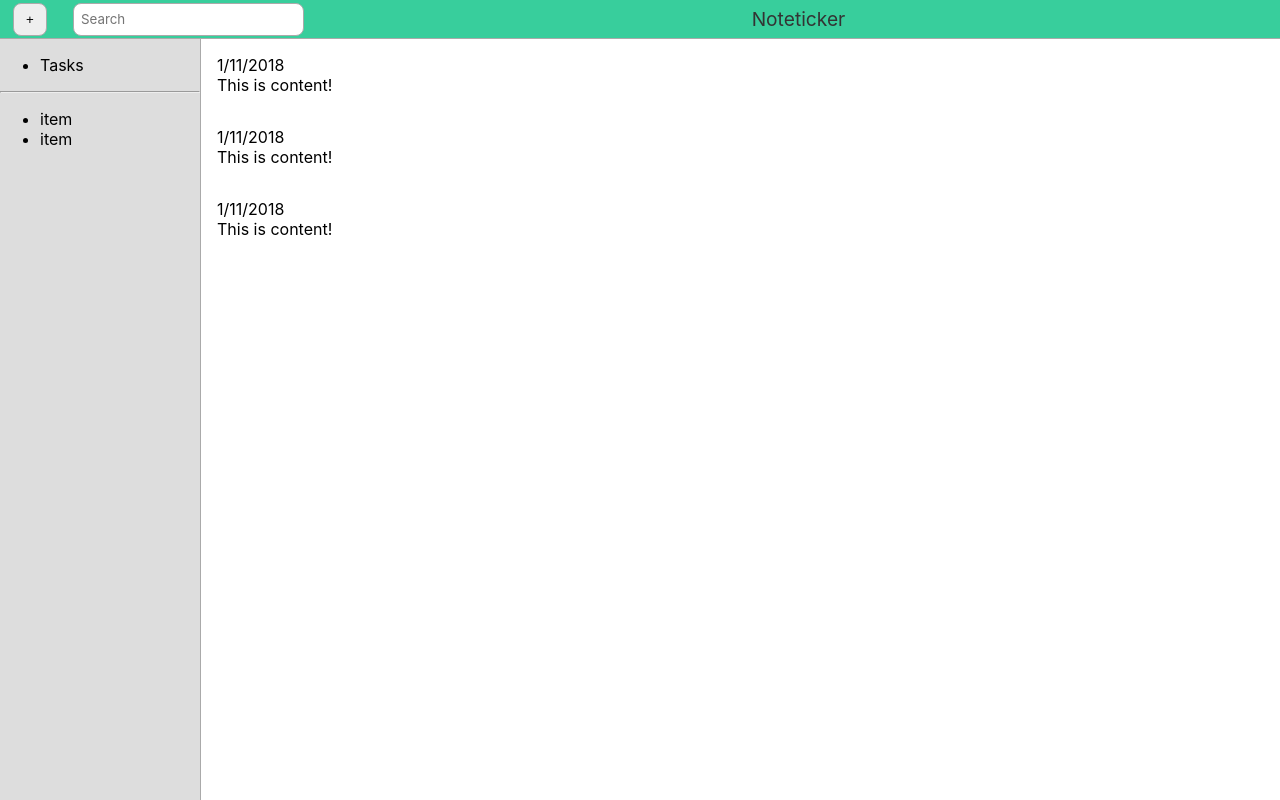
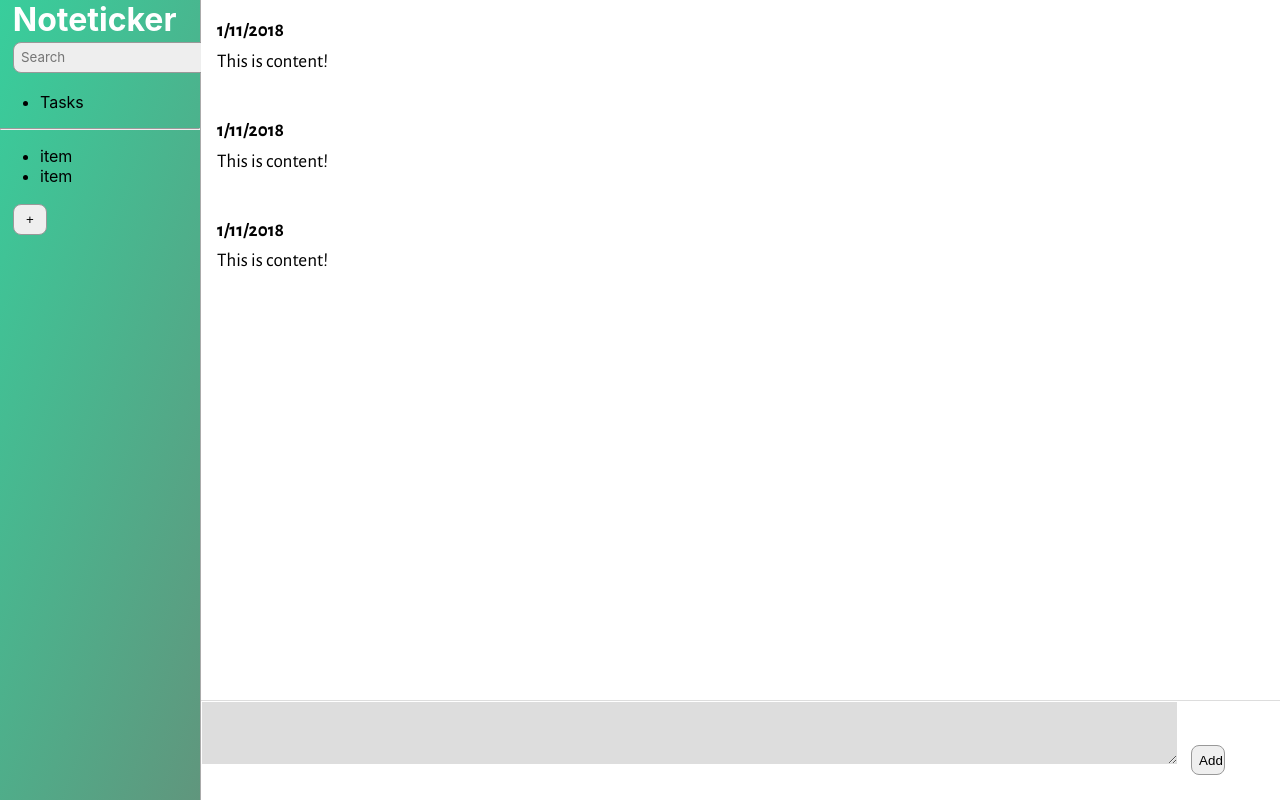
Before and after one commit to dapierce/noteticker, a React (Create React App) app: page / in a window 1280 px wide. Built offline with nearby package versions, Linux system fonts and the light colour scheme.

Commit message:
Interface design updates

```diff
--- a/public/index.html
+++ b/public/index.html
@@ -3,7 +3,7 @@
   <head>
     <meta charset="utf-8">
     <meta name="viewport" content="width=device-width, initial-scale=1, shrink-to-fit=no">
-    <meta name="theme-color" content="#000000">
+    <meta name="theme-color" content="#000000"><link href="https://fonts.googleapis.com/css?family=Alegreya+Sans:300,300i,400,400i,700,700i|Lato:300,300i,700,700i" rel="stylesheet">
     <!--
       manifest.json provides metadata used when your web app is added to the
       homescreen on Android. See https://developers.google.com/web/fundamentals/engage-and-retain/web-app-manifest/
@@ -19,7 +19,7 @@
       work correctly both with client-side routing and a non-root public URL.
       Learn how to configure a non-root public URL by running `npm run build`.
     -->
-    <title>React App</title>
+    <title>Noteticker</title>
   </head>
   <body>
     <noscript>
--- a/src/App.css
+++ b/src/App.css
@@ -1,6 +1,12 @@
 /* general rules:
     - use only relative and percentage values
     (high DPI should look nice!)
+*/
+
+/* TODO:
+    -[ ] change from flexbox to CSS Grid
+    -[ ] subdivide sections to typeography and layout
+    -[ ]
 */
 
 html,
@@ -12,14 +18,9 @@
   display: flex;
 }
 
-/* use system fonts by default */
-body, input {
-  font-family: -apple-system, BlinkMacSystemFont, 'Segoe UI', Roboto, Oxygen, Ubuntu, Cantarell, 'Open Sans', 'Helvetica Neue', sans-serif
-}
-
 input, button {
   border-radius: .6em;
-  border: .1em solid #aaa;
+  border: .1em solid #999;
   margin: .2em 1em;
   padding: .5em;
   outline: 0;
@@ -43,47 +44,128 @@
 }
 
 .App-header {
-  background-color: rgb(56, 206, 156);
-  border-bottom: 1px solid #aaa;
-  color: #333;
+  color: #fff;
   display: flex;
-  height: 2.4em;
   flex-direction: row;
+  margin: 0;
+  padding-left: .4em;
 }
 
 .App-header h1 {
-  margin: 0;
   width: 50%;
-  font-size: 1.2em;
-  font-weight: normal;
-  line-height: 2em;
   text-align: center;
   flex: 1;
 }
 
 .search {
-  background: #fff;
-  transition: border-color .2s ease;
+  background: #eee;
+  outline: 0;
+  transition: all .2s ease-in;
 }
 
 .search:focus {
-  border-radius: .7em;
-  border: .2em solid rgb(67, 133, 255);
-  margin: calc(.2em - .1em) calc(1em - .1em);
+  background: #fff;
+  border: .1em solid rgb(67, 133, 255);
+  box-shadow: inset 0 0 0em .15em rgb(67, 133, 255);
 }
 
 .nav {
   width: 200px;
-  background: #ddd;
+  background: linear-gradient(110deg, rgb(56, 206, 156), rgb(96, 150, 125));
   border-right: 1px solid #aaa;
 }
 
 .content {
   background: #fff;
   flex: 1;
+}
+
+.content-items {
   padding: 1em;
 }
 
 .content-item {
   padding-bottom: 2em;
 }
+
+.content-new {
+  border-top: 1px solid #ddd;
+}
+
+.new-content-input {
+  border: 1px solid #fff;
+  background-color: #ddd;
+  height: 3em;
+  transition: all .4s ease;
+  width: 90%;
+}
+
+.new-content-input:hover {
+  border: 1px solid #ddd;
+  background-color: #ddd;
+}
+
+.new-content-input:focus {
+  border: 1px solid #999;
+  background-color: #fff;
+}
+
+/*----
+Layout
+----*/
+
+body {
+  display: grid;
+  min-height: 100vh;
+  grid-template-columns: 260px 1fr;
+  grid-template-rows: 1fr;
+}
+
+.nav {
+  grid-row: 1;
+  grid-column: 1 / 2;
+}
+
+.content {
+  display: grid;
+  grid-template-rows: 1fr 100px;
+}
+
+.content-new {
+  grid-row: 2;
+}
+
+/*---------
+Typeography
+---------*/
+
+/* Logo font */
+.App-header h1 {
+  color: #333;
+  font-family: 'Alegreya Sans', sans-serif;
+  font-size: 1.8em;
+  font-weight: 700;
+  line-height: 1.2em;
+}
+
+/* use system fonts for most controls */
+body, input {
+  font-family: -apple-system, BlinkMacSystemFont, 'Segoe UI', Roboto, Oxygen, Ubuntu, Cantarell, 'Open Sans', 'Helvetica Neue', sans-serif
+}
+
+.content-item, .new-content-input {
+  font-family: 'Alegreya Sans', sans-serif;
+  font-weight: 300;
+  font-size: 1.2em;
+  line-height: 1.6em;
+}
+
+.new-content-input {
+  font-family: 'Alegreya Sans', sans-serif;
+  font-weight: 300;
+  font-size: 1.2em;
+}
+
+.content-time {
+  font-weight: 700;
+}
--- a/src/App.js
+++ b/src/App.js
@@ -2,13 +2,11 @@
 import './App.css';
 import Nav from './Nav.js';
 import Content from './Content.js';
-import Toolbar from './Toolbar';
 
 class App extends Component {
   render() {
     return (
       <div className="App">
-        <Toolbar />
         <div className="App-body">
           <Nav />
           <Content />
--- a/src/Content.js
+++ b/src/Content.js
@@ -1,13 +1,17 @@
 import React, { Component } from 'react';
-import ContentItem from './ContentItem.js';
+import ContentItem from './ContentItem';
+import ContentNew from './ContentNew';
 
 class Content extends Component {
   render() {
     return (
       <div className="content">
-        <ContentItem />
-        <ContentItem />
-        <ContentItem />
+        <div className="content-items">
+          <ContentItem />
+          <ContentItem />
+          <ContentItem />
+        </div>
+        <ContentNew />
       </div>
     );
   }
--- a/src/ContentItem.js
+++ b/src/ContentItem.js
@@ -4,7 +4,7 @@
   render() {
     return (
       <div className="content-item">
-        <div className="timestamp">1/11/2018</div>
+        <div className="content-time">1/11/2018</div>
         <div className="content-text">This is content!</div>
       </div>
     );
--- /dev/null
+++ b/src/ContentNew.js
@@ -0,0 +1,16 @@
+import React, { Component } from 'react';
+
+class ContentNew extends Component {
+
+
+  render() {
+    return (
+      <div className="content-new">
+        <textarea className="new-content-input" />
+        <button className="new-content-button" onClick={this.handleAddEntry}>Add</button>
+      </div>
+    );
+  }
+}
+
+export default ContentNew;
--- a/src/Nav.js
+++ b/src/Nav.js
@@ -1,11 +1,15 @@
 import React, { Component } from 'react';
+import Search from './Search.js';
 import NotebookList from './NotebookList.js';
 
 class Nav extends Component {
   render() {
     return (
       <div className="nav">
+        <h1 className="App-header">Noteticker</h1>
+        <Search />
         <NotebookList/>
+        <button className="button-new">+</button>
       </div>
     );
   }
--- a/src/Toolbar.js
+++ /dev/null
@@ -1,16 +0,0 @@
-import React, { Component } from 'react';
-import Search from './Search.js';
-
-class Toolbar extends Component {
-  render() {
-    return (
-      <div className="App-header">
-        <button className="button-new">+</button>
-        <Search />
-        <h1>Noteticker</h1>
-      </div>
-    );
-  }
-}
-
-export default Toolbar;
```
